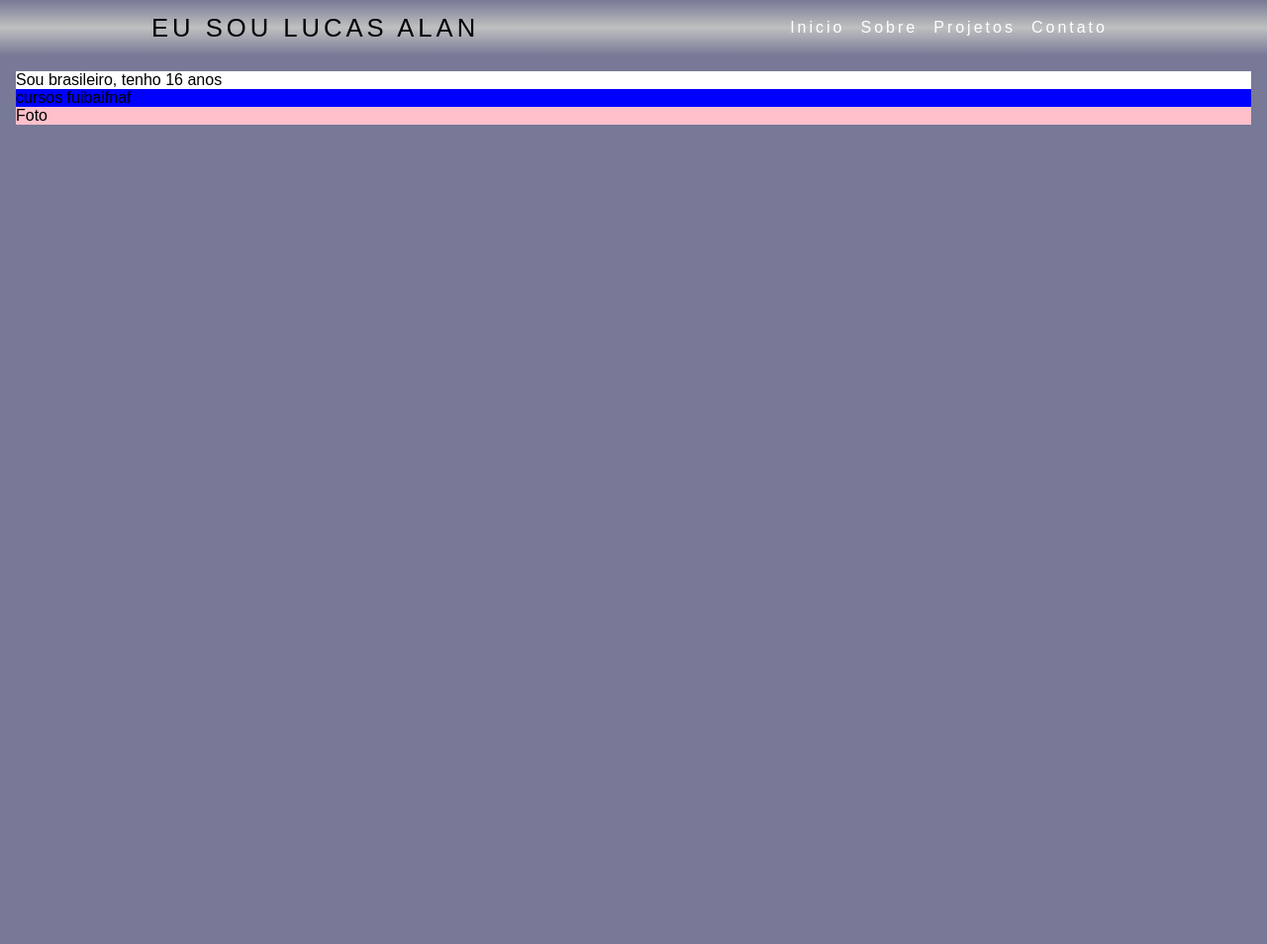
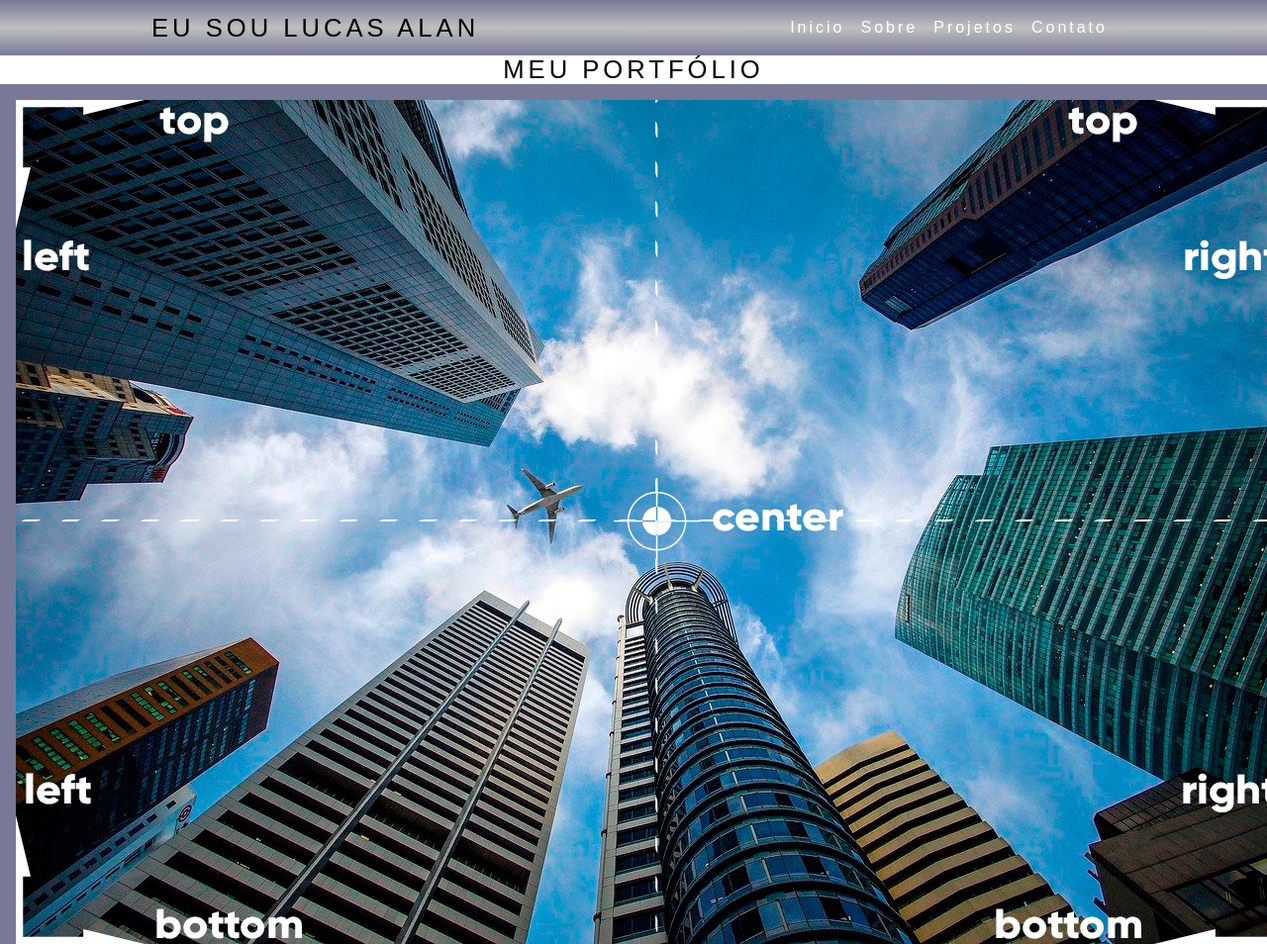
Before and after one commit to lucascosta001/meu-portifolio, a plain HTML site: page index.html in a window 1280 px wide. Shown: the top 954 px of the page at 99% size. Drawn offline with Linux system fonts and the light colour scheme.

Commit message:
descomentando ; )
tirei de alguns elementos que tinha colocado como comentário

```diff
--- a/index.html
+++ b/index.html
@@ -5,11 +5,12 @@
     <meta http-equiv="X-UA-Compatible" content="IE=edge">
     <meta name="viewport" content="width=device-width, initial-scale=1.0">
     <link rel="shortcut icon" href="/imagens/favicon.ico" type="image/x-icon">
-    <title>meu portifolio</title>
+    <title>meu portfólio</title>
     <link rel="stylesheet" href="/css/style.css">
 </head>
 <body>
     <header>
+        <h1 class="titulo">Meu portfólio</h1>
         <nav>
             <h1 class="nome">
                 Eu sou Lucas Alan
@@ -29,16 +30,19 @@
     </header>
     <main class="principal">
         <div id="conteiner">
+            <div class="fundoFoto">
+                <div class="foto">
+                    <!-- <p>ahvibdigadiabvia</p> -->
+                    <img src="imagens/wallpaper003.jpg" alt="minha foto" class="minhaFoto">
+                </div>
+            </div>
+
             <div class="sobre">
                 <p>Sou brasileiro, tenho 16 anos </p>
             </div>
-            <div class="cursos">
+            <!-- <div class="cursos">
                 <p>cursos   fuibaifnaf</p>
-            </div>
-            <div class="foto">
-
-                <p>Foto</p>
-            </div>
+            </div> -->
         </div>
     </main>
 
```
